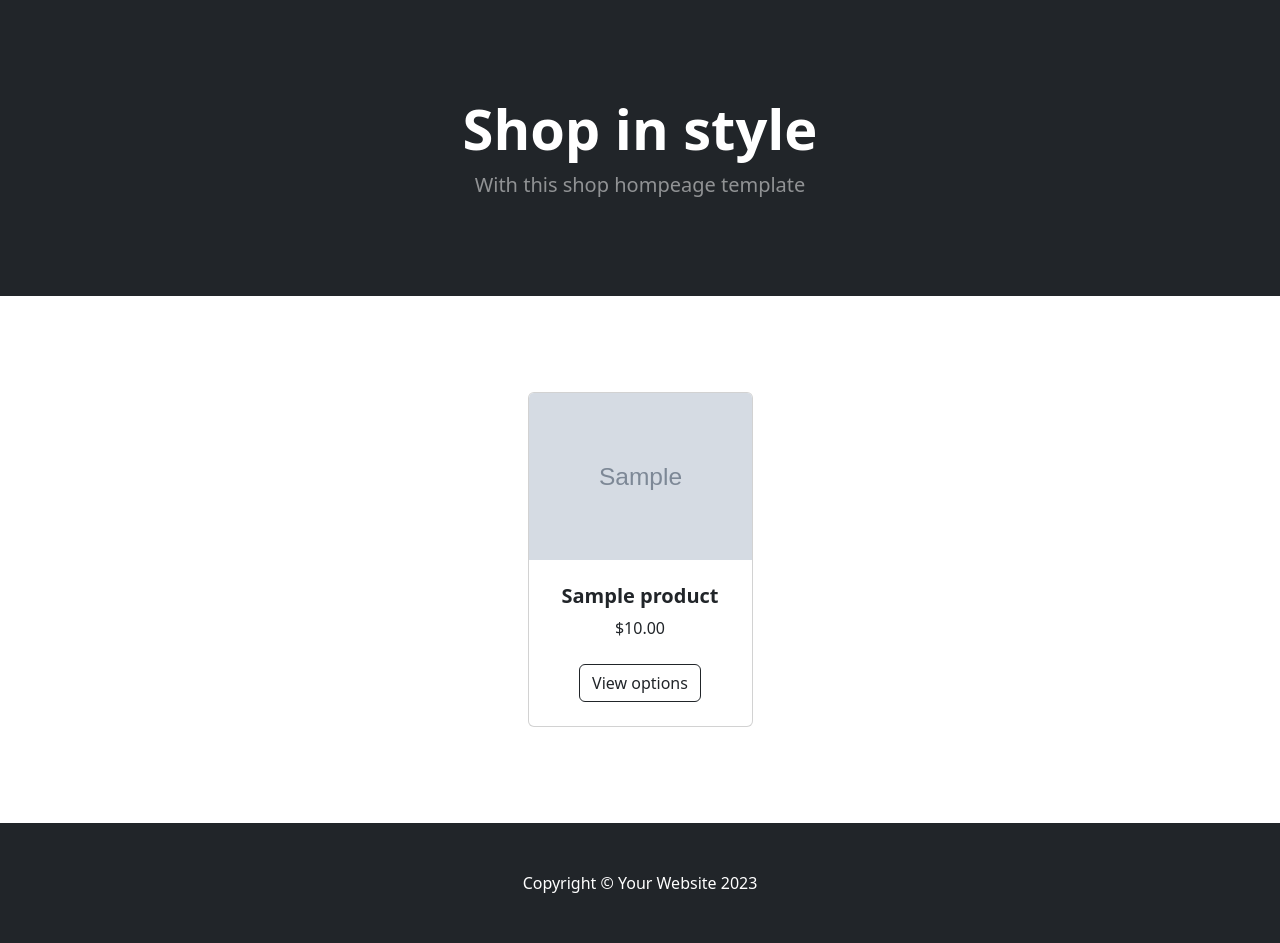
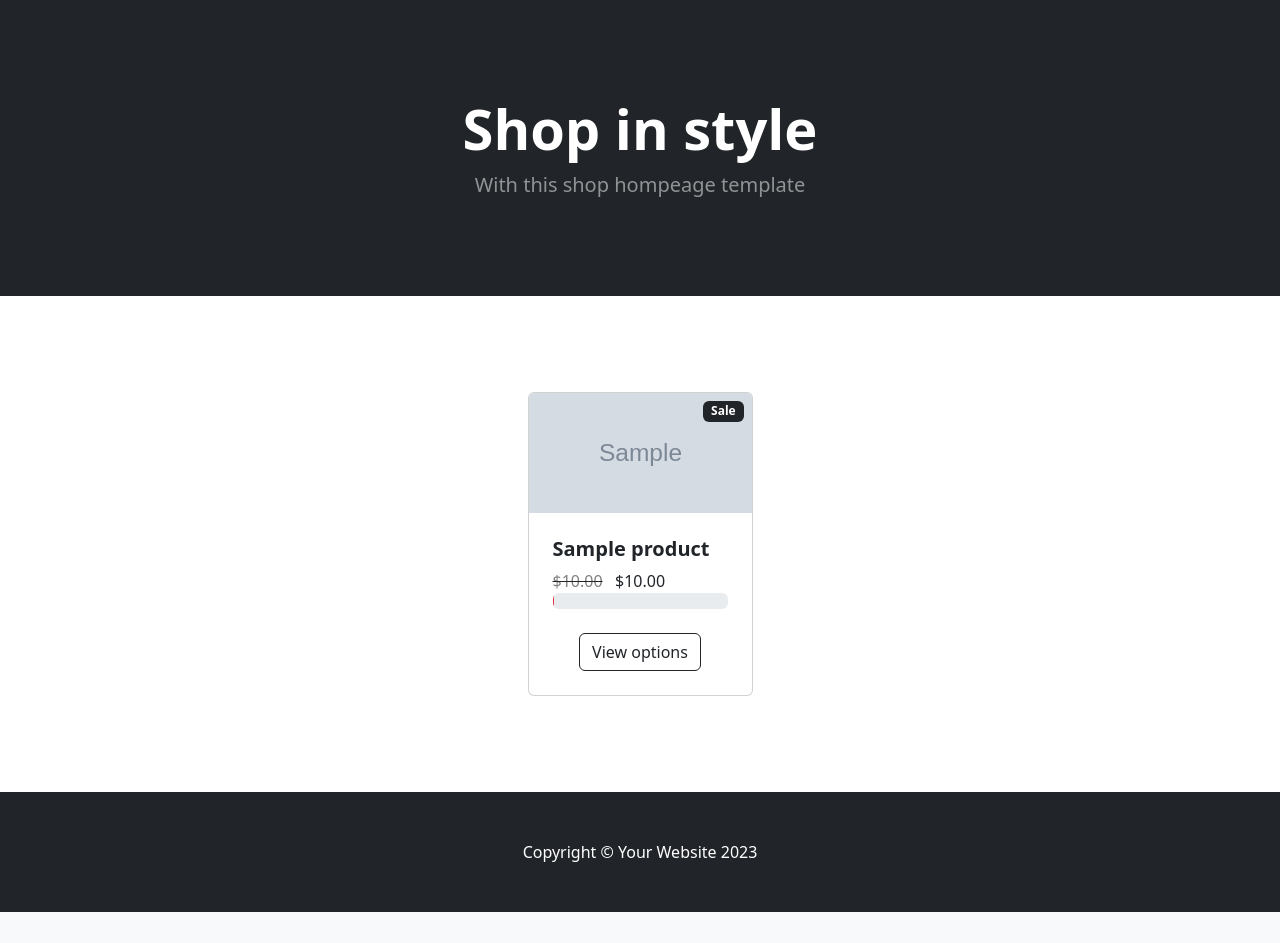
Before and after one commit to TYDev01/Shop-with-Django, a Django app: page / in a window 1280 px wide. Shown: the part 57-1000 px from the top of the page. After the commit the page ends 969 px from the top, so only its background shows below. Run offline with Django 5.2, Linux system fonts and the light colour scheme; tables that the repository leaves empty hold one stand-in row (values such as "Sample post"); grey boxes marked "Sample" are stand-in pictures; some libraries are stand-ins or nearby versions.

Commit message:
Duplicate error on items on sale fixed, remaining items model was added.

```diff
--- a/store/models.py
+++ b/store/models.py
@@ -15,6 +15,10 @@ class Product(models.Model):
     image= models.ImageField(upload_to='upload/product/')
     Category = models.ForeignKey(Category, on_delete=models.CASCADE, default=1)
     description = models.CharField(max_length=250, default='', blank=True, null=True)
+    remaining_items = models.IntegerField(default=0)
+
+    is_sale = models.BooleanField(default=False)
+    sale_price = models.DecimalField(default=0, decimal_places=2, max_digits=6)
 
 
     def __str__(self):
--- a/store/templates/home.html
+++ b/store/templates/home.html
@@ -92,22 +92,72 @@
           class="row gx-4 gx-lg-5 row-cols-2 row-cols-md-3 row-cols-xl-4 justify-content-center"
         >
           {% for product in products %}
+            {% if product.is_sale %}
+                <div class="col mb-5">
+                    <div class="card h-90">
+                        <!-- Sale badge-->
+                        <div class="badge bg-dark text-white position-absolute" style="top: 0.5rem; right: 0.5rem">Sale</div>
+                    <!-- Product image-->
+                    <img
+                        class="card-img-top img-fluid"
+                        src="{{product.image.url}}" style="height: 120px;"
+                        alt="..."
+                    />
+                    <!-- Product details-->
+                    <div class="card-body p-4">
+                        <div class="text-left">
+                        <!-- Product name-->
+                        <h5 class="fw-bolder">{{product.name}}</h5>
+                        <!-- Product price-->
+                        <strike><span style="font-size: 16px; color: #808080">${{product.price}}</strike>&nbsp;&nbsp;
+                        ${{product.sale_price}}
+                        {% if product.remaining_items <= 50 %}
+                            <div class="progress" role="progressbar" aria-label="Example with label" aria-valuenow="25" aria-valuemin="0" aria-valuemax="100">
+                                <div class="progress-bar bg-danger" style="width: {{product.remaining_items}}%">{{product.remaining_items}}%</div>
+                            </div>
+                        {% else %}
+                        <div class="progress" role="progressbar" aria-label="Example with label" aria-valuenow="25" aria-valuemin="0" aria-valuemax="100">
+                            <div class="progress-bar bg-success" style="width: {{product.remaining_items}}%">{{product.remaining_items}}%</div>
+                        </div>
+                        {% endif %}
+                        </div>
+                    </div>
+                    <!-- Product actions-->
+                    <div class="card-footer p-4 pt-0 border-top-0 bg-transparent">
+                        <div class="text-center">
+                        <a class="btn btn-outline-dark mt-auto" href="#"
+                            >View options</a
+                        >
+                        </div>
+                    </div>
+                    </div>
+                </div>
+            {% else %}
 
           <div class="col mb-5">
-            <div class="card h-100">
+            <div class="card h-90">
               <!-- Product image-->
               <img
                 class="card-img-top img-fluid"
-                src="{{product.image.url}}"
+                src="{{product.image.url}}" style="height: 120px;"
                 alt="..."
               />
               <!-- Product details-->
               <div class="card-body p-4">
-                <div class="text-center">
+                <div class="text-left">
                   <!-- Product name-->
                   <h5 class="fw-bolder">{{product.name}}</h5>
                   <!-- Product price-->
                   ${{product.price}}
+                        {% if product.remaining_items <= 50 %}
+                            <div class="progress" role="progressbar" aria-label="Example with label" aria-valuenow="25" aria-valuemin="0" aria-valuemax="100">
+                                <div class="progress-bar bg-danger" style="width: {{product.remaining_items}}%">{{product.remaining_items}}%</div>
+                            </div>
+                        {% else %}
+                        <div class="progress" role="progressbar" aria-label="Example with label" aria-valuenow="25" aria-valuemin="0" aria-valuemax="100">
+                            <div class="progress-bar bg-success" style="width: {{product.remaining_items}}%">{{product.remaining_items}}%</div>
+                        </div>
+                        {% endif %}
                 </div>
               </div>
               <!-- Product actions-->
@@ -120,7 +170,7 @@
               </div>
             </div>
           </div>
-
+          {% endif %}
           {% endfor %}
 
 
```
Also changed, not shown: store/migrations/0002_product_is_sale_product_sale_price.py (added), store/migrations/0003_product_remaining_items.py (added).
